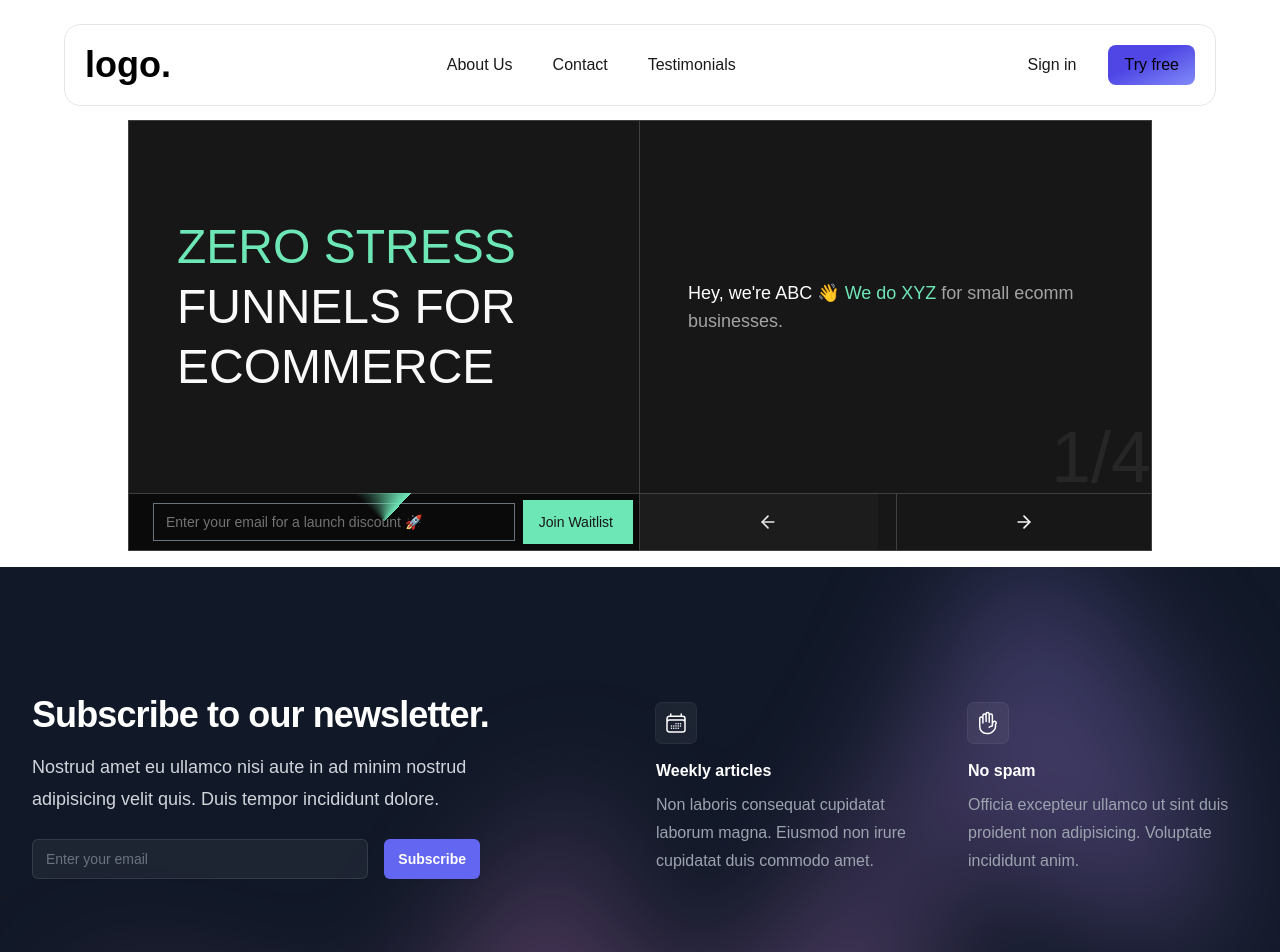
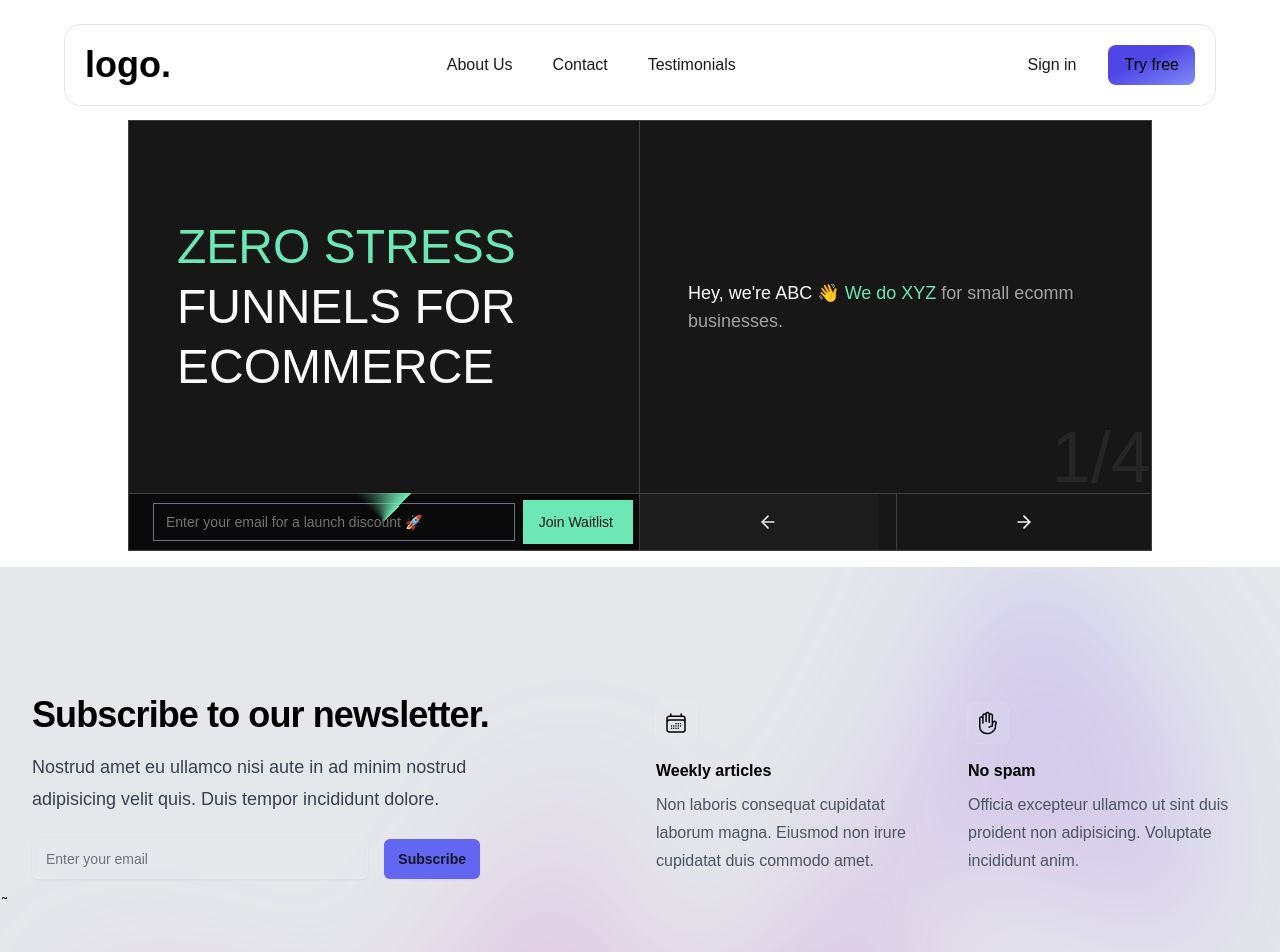
Before and after one commit to jugunu-21/farmopti, a Next.js app: page / in a window 1280 px wide. Shown: the top 952 px of the page. Built offline with nearby package versions, Linux system fonts and the light colour scheme.

Commit message:
refining in newsletter

```diff
--- a/components/newsletter.tsx
+++ b/components/newsletter.tsx
@@ -1,38 +1,38 @@
 export default function Newsletter() {
     return (
         <>
-            <div className="relative isolate overflow-hidden bg-gray-900 py-16 sm:py-24 lg:py-32">
+            <div className="relative isolate overflow-hidden bg-gray-200 py-16 sm:py-24 lg:py-32">
                 <div className="mx-auto max-w-7xl px-6 lg:px-8">
                     <div className="mx-auto grid max-w-2xl grid-cols-1 gap-x-8 gap-y-16 lg:max-w-none lg:grid-cols-2">
                         <div className="max-w-xl lg:max-w-lg">
-                            <h2 className="text-3xl font-bold tracking-tight text-white sm:text-4xl">Subscribe to our newsletter.</h2>
-                            <p className="mt-4 text-lg leading-8 text-gray-300">Nostrud amet eu ullamco nisi aute in ad minim nostrud adipisicing velit quis. Duis tempor incididunt dolore.</p>
+                            <h2 className="text-3xl font-bold tracking-tight text-black sm:text-4xl">Subscribe to our newsletter.</h2>
+                            <p className="mt-4 text-lg leading-8 text-gray-700">Nostrud amet eu ullamco nisi aute in ad minim nostrud adipisicing velit quis. Duis tempor incididunt dolore.</p>
                             <div className="mt-6 flex max-w-md gap-x-4">
                                 <label htmlFor="email-address" className="sr-only">Email address</label>
                                 {/* <input id="email-address" name="email" type="email" autocomplete="email" required className="min-w-0 flex-auto rounded-md border-0 bg-white/5 px-3.5 py-2 text-white shadow-sm ring-1 ring-inset ring-white/10 focus:ring-2 focus:ring-inset focus:ring-indigo-500 sm:text-sm sm:leading-6" placeholder="Enter your email">
                  */}
                                 <input id="email-address" name="email" type="email" autoComplete="email" required className="min-w-0 flex-auto rounded-md border-0 bg-white/5 px-3.5 py-2 text-white shadow-sm ring-1 ring-inset ring-white/10 focus:ring-2 focus:ring-inset focus:ring-indigo-500 sm:text-sm sm:leading-6" placeholder="Enter your email" />
-                                <button type="submit" className="flex-none rounded-md bg-indigo-500 px-3.5 py-2.5 text-sm font-semibold text-white shadow-sm hover:bg-indigo-400 focus-visible:outline focus-visible:outline-2 focus-visible:outline-offset-2 focus-visible:outline-indigo-500">Subscribe</button>
+                                <button type="submit" className="flex-none rounded-md bg-indigo-500 px-3.5 py-2.5 text-sm font-semibold text-gray-900 shadow-sm hover:bg-indigo-400 focus-visible:outline focus-visible:outline-2 focus-visible:outline-offset-2 focus-visible:outline-indigo-500">Subscribe</button>
                             </div>
                         </div>
                         <dl className="grid grid-cols-1 gap-x-8 gap-y-10 sm:grid-cols-2 lg:pt-2">
                             <div className="flex flex-col items-start">
                                 <div className="rounded-md bg-white/5 p-2 ring-1 ring-white/10">
-                                    <svg className="h-6 w-6 text-white" fill="none" viewBox="0 0 24 24" stroke-width="1.5" stroke="currentColor" aria-hidden="true">
+                                    <svg className="h-6 w-6 text-black" fill="none" viewBox="0 0 24 24" stroke-width="1.5" stroke="currentColor" aria-hidden="true">
                                         <path stroke-linecap="round" stroke-linejoin="round" d="M6.75 3v2.25M17.25 3v2.25M3 18.75V7.5a2.25 2.25 0 012.25-2.25h13.5A2.25 2.25 0 0121 7.5v11.25m-18 0A2.25 2.25 0 005.25 21h13.5A2.25 2.25 0 0021 18.75m-18 0v-7.5A2.25 2.25 0 015.25 9h13.5A2.25 2.25 0 0121 11.25v7.5m-9-6h.008v.008H12v-.008zM12 15h.008v.008H12V15zm0 2.25h.008v.008H12v-.008zM9.75 15h.008v.008H9.75V15zm0 2.25h.008v.008H9.75v-.008zM7.5 15h.008v.008H7.5V15zm0 2.25h.008v.008H7.5v-.008zm6.75-4.5h.008v.008h-.008v-.008zm0 2.25h.008v.008h-.008V15zm0 2.25h.008v.008h-.008v-.008zm2.25-4.5h.008v.008H16.5v-.008zm0 2.25h.008v.008H16.5V15z" />
                                     </svg>
                                 </div>
-                                <dt className="mt-4 font-semibold text-white">Weekly articles</dt>
-                                <dd className="mt-2 leading-7 text-gray-400">Non laboris consequat cupidatat laborum magna. Eiusmod non irure cupidatat duis commodo amet.</dd>
+                                <dt className="mt-4 font-semibold text-black">Weekly articles</dt>
+                                <dd className="mt-2 leading-7 text-gray-600">Non laboris consequat cupidatat laborum magna. Eiusmod non irure cupidatat duis commodo amet.</dd>
                             </div>
                             <div className="flex flex-col items-start">
                                 <div className="rounded-md bg-white/5 p-2 ring-1 ring-white/10">
-                                    <svg className="h-6 w-6 text-white" fill="none" viewBox="0 0 24 24" stroke-width="1.5" stroke="currentColor" aria-hidden="true">
+                                    <svg className="h-6 w-6 text-black" fill="none" viewBox="0 0 24 24" stroke-width="1.5" stroke="currentColor" aria-hidden="true">
                                         <path stroke-linecap="round" stroke-linejoin="round" d="M10.05 4.575a1.575 1.575 0 10-3.15 0v3m3.15-3v-1.5a1.575 1.575 0 013.15 0v1.5m-3.15 0l.075 5.925m3.075.75V4.575m0 0a1.575 1.575 0 013.15 0V15M6.9 7.575a1.575 1.575 0 10-3.15 0v8.175a6.75 6.75 0 006.75 6.75h2.018a5.25 5.25 0 003.712-1.538l1.732-1.732a5.25 5.25 0 001.538-3.712l.003-2.024a.668.668 0 01.198-.471 1.575 1.575 0 10-2.228-2.228 3.818 3.818 0 00-1.12 2.687M6.9 7.575V12m6.27 4.318A4.49 4.49 0 0116.35 15m.002 0h-.002" />
                                     </svg>
                                 </div>
-                                <dt className="mt-4 font-semibold text-white">No spam</dt>
-                                <dd className="mt-2 leading-7 text-gray-400">Officia excepteur ullamco ut sint duis proident non adipisicing. Voluptate incididunt anim.</dd>
+                                <dt className="mt-4 font-semibold text-black">No spam</dt>
+                                <dd className="mt-2 leading-7 text-gray-600">Officia excepteur ullamco ut sint duis proident non adipisicing. Voluptate incididunt anim.</dd>
                             </div>
                         </dl>
                     </div>
```
